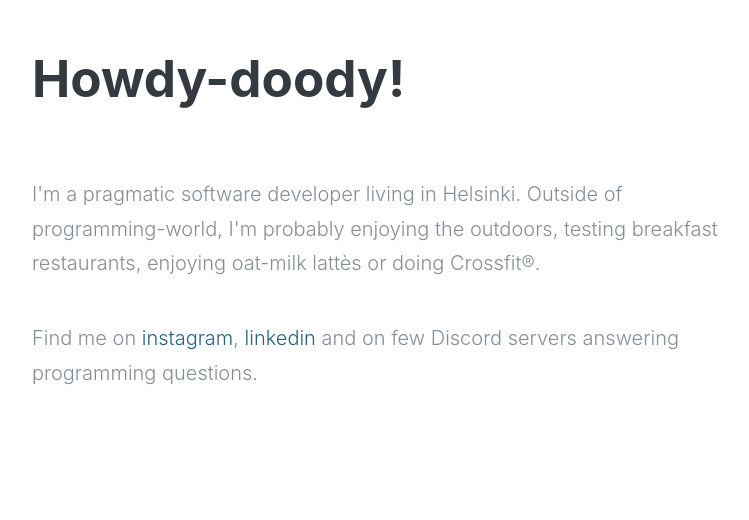
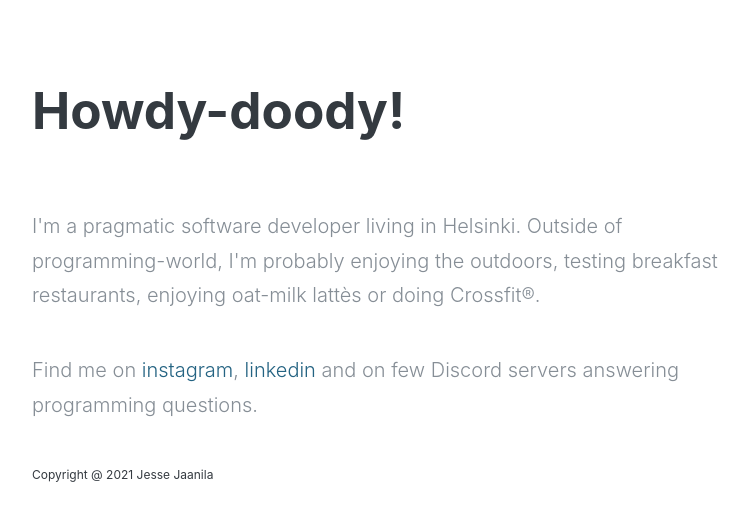
Before and after one commit to Jaanilj/jessejaanilacom, a React app: page / in a window 1280 px wide. Shown: the part 200-720 px from the top of the page, without its empty margins (256-1005 px from the left). Built offline with nearby package versions, Linux system fonts and the light colour scheme.

Commit message:
Add footer

```diff
--- a/css/variables.less
+++ b/css/variables.less
@@ -7,6 +7,7 @@
   'Helvetica Neue', Arial, 'Noto Sans', sans-serif, 'Apple Color Emoji',
   'Segoe UI Emoji', 'Segoe UI Symbol', 'Noto Color Emoji';
 
+@font-size-small: 1.5vh;
 @font-size-medium: 2.5vh;
 @font-size-large: 4vmax;
 
--- /dev/null
+++ b/src/features/app/components/Footer.module.less
@@ -0,0 +1,7 @@
+@import '../../../../css/variables.less';
+
+.footer {
+  margin-top: 2em;
+  margin-bottom: 0;
+  font-size: @font-size-small;
+}
--- /dev/null
+++ b/src/features/app/components/Footer.tsx
@@ -0,0 +1,8 @@
+import React from 'react'
+import styles from './Footer.module.less'
+
+export default function Footer(): JSX.Element {
+  return (
+    <footer className={styles.footer}>Copyright @ 2021 Jesse Jaanila</footer>
+  )
+}
--- a/src/features/app/containers/App.module.less
+++ b/src/features/app/containers/App.module.less
@@ -1,10 +1,13 @@
 .container {
   margin: auto;
+  margin-top: 2rem;
+  margin-bottom: 2rem;
   max-width: 48rem;
   padding-right: 2rem;
   padding-left: 2rem;
   padding-top: 4rem;
   padding-bottom: 4rem;
+  overflow-wrap: break-word;
 }
 
 .centered {
--- a/src/features/app/containers/App.tsx
+++ b/src/features/app/containers/App.tsx
@@ -1,5 +1,6 @@
 import React from 'react'
 import About from '../components/About'
+import Footer from '../components/Footer'
 import Header from '../components/Header'
 import styles from './App.module.less'
 
@@ -8,6 +9,7 @@ export default function App(): JSX.Element {
     <div className={styles.container}>
       <Header />
       <About />
+      <Footer />
     </div>
   )
 }
```
